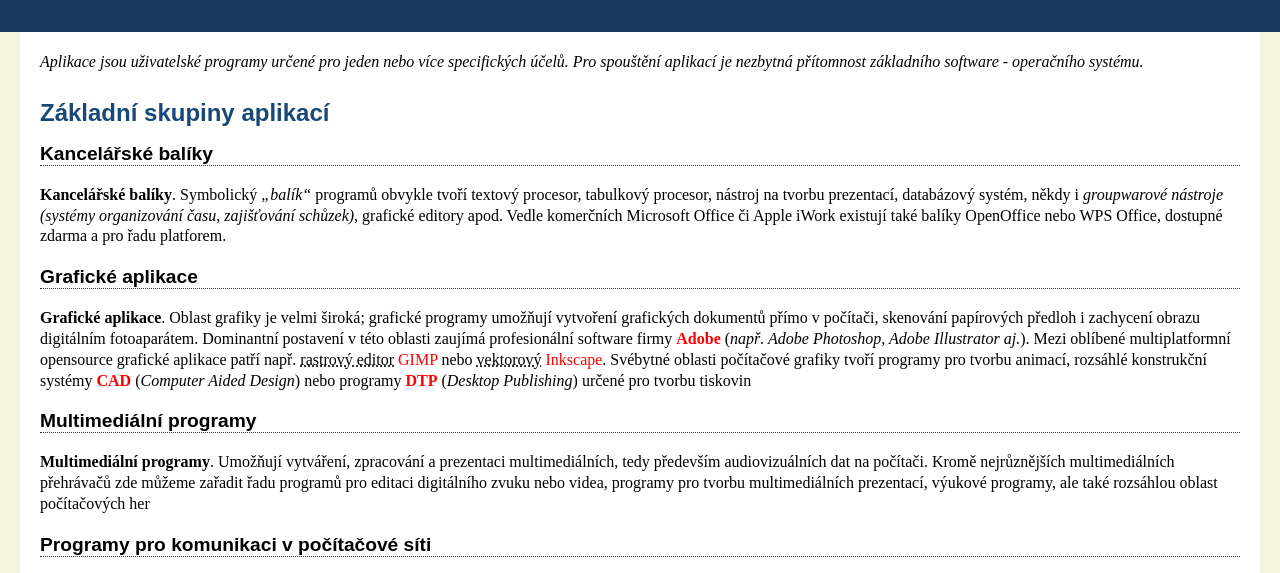
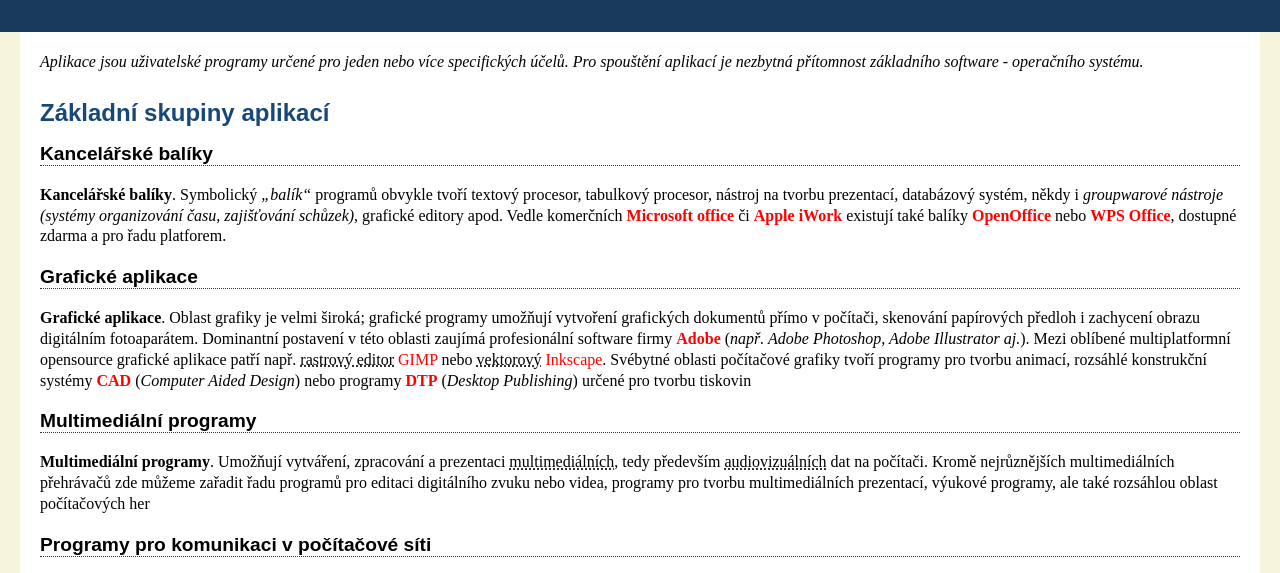
Before and after one commit to ImpocZ/programy-a-data, a plain HTML site: page programy-a-data-main/d/index.html in a window 1280 px wide. Shown: the part 170-743 px from the top of the page. Drawn offline with Linux system fonts and the light colour scheme.

Commit message:
Updated D to working condition (need pictures for it) Still gotta do E though..

```diff
--- a/programy-a-data-main/d/index.html
+++ b/programy-a-data-main/d/index.html
@@ -22,7 +22,7 @@
             <h2 id="základní-skupiny-aplikací">Základní skupiny aplikací</h2>
             <h3>Kancelářské balíky</h3>
             <p>
-                <strong>Kancelářské balíky</strong>. Symbolický <em>„balík“</em> programů obvykle tvoří textový procesor, tabulkový procesor, nástroj na tvorbu prezentací, databázový systém, někdy i <em>groupwarové nástroje (systémy organizování času, zajišťování schůzek)</em>, grafické editory apod. Vedle komerčních <b></b>Microsoft Office či <b></b>Apple iWork existují také balíky <b></b>OpenOffice nebo <b></b>WPS Office, dostupné zdarma a pro řadu platforem.
+                <strong>Kancelářské balíky</strong>. Symbolický <em>„balík“</em> programů obvykle tvoří textový procesor, tabulkový procesor, nástroj na tvorbu prezentací, databázový systém, někdy i <em>groupwarové nástroje (systémy organizování času, zajišťování schůzek)</em>, grafické editory apod. Vedle komerčních <a href="https://www.microsoft.com/cs-cz/microsoft-365"><b>Microsoft office</b></a> či <a href="https://www.apple.com/cz/iwork/"><b>Apple iWork</b></a> existují také balíky <a href="https://www.openoffice.cz/"><b>OpenOffice</b></a> nebo <a href="https://www.wps.com/"><b>WPS Office</b></a>, dostupné zdarma a pro řadu platforem.
             </p>
             <h3>Grafické aplikace</h3>
             <p>
@@ -30,7 +30,7 @@
             </p>
             <h3>Multimediální programy</h3>
             <p>
-                <strong>Multimediální programy</strong>. Umožňují vytváření, zpracování a prezentaci multimediálních, tedy především audiovizuálních dat na počítači. Kromě nejrůznějších multimediálních přehrávačů zde můžeme zařadit řadu programů pro editaci digitálního zvuku nebo videa, programy pro tvorbu multimediálních prezentací, výukové programy, ale také rozsáhlou oblast počítačových her
+                <strong>Multimediální programy</strong>. Umožňují vytváření, zpracování a prezentaci <abbr title="Text, audio, obrázky ... sloučené do jednoho média">multimediálních</abbr>, tedy především <abbr title="Videa, filmy, hudba...">audiovizuálních</abbr> dat na počítači. Kromě nejrůznějších multimediálních přehrávačů zde můžeme zařadit řadu programů pro editaci digitálního zvuku nebo videa, programy pro tvorbu multimediálních prezentací, výukové programy, ale také rozsáhlou oblast počítačových her
             </p>
             <h3>Programy pro komunikaci v počítačové síti</h3>
             <p>
```
